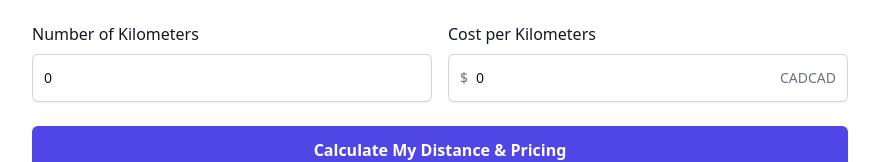
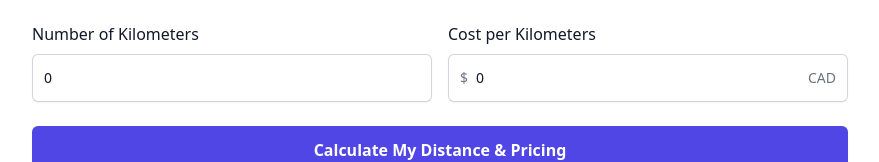
Before and after one commit to almostcreativestudio/visionmiles, a Next.js app: page / in a window 1280 px wide. Shown: the part 642-804 px from the top of the page, without its empty margins (200-1079 px from the left). Built offline with nearby package versions, Linux system fonts and the light colour scheme.

Commit message:
Update page.jsx

```diff
--- a/src/app/page.jsx
+++ b/src/app/page.jsx
@@ -393,7 +393,6 @@ const Home = () => {
                           {distanceType === "kilometer"
                       ? "CAD"
                       : "USD"}
-                          CAD
                         </span>
                       </div>
                     </div>
```
